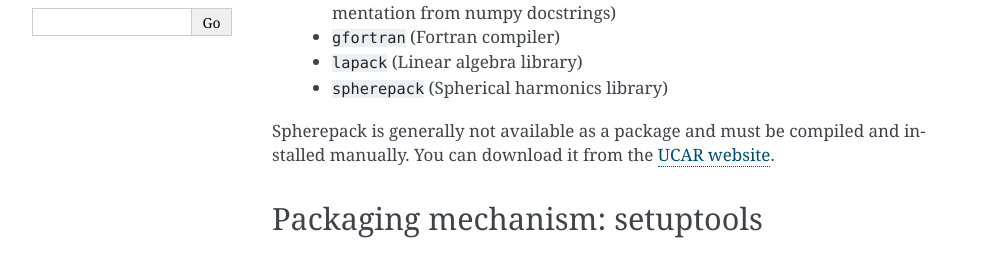
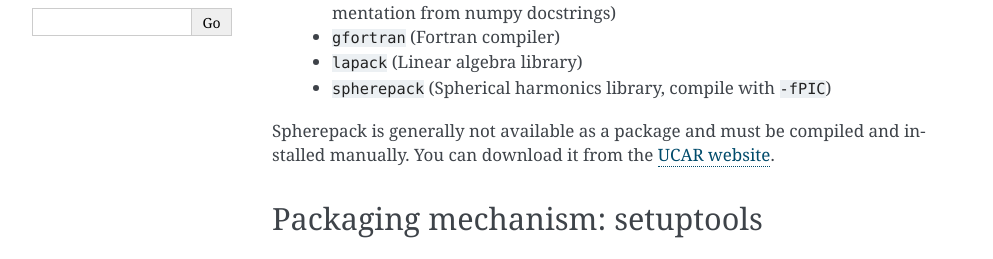
Before and after one commit to weathermanbarnes/wxlib, a Sphinx documentation site: the page built from doc/source/pkg.rst, in a window 1280 px wide. Shown: the part 471-730 px from the top of the page, without its empty margins (148-1141 px from the left). Built offline with Sphinx 7.4.7, drawn with Linux system fonts in a browser that asks for light colours; the version number could not be read and is left out.

Commit message:
Documentation fix: spherepack needs to be compiled with -fPIC

```diff
--- a/doc/source/pkg.rst
+++ b/doc/source/pkg.rst
@@ -17,7 +17,7 @@ Dynlib uses the following, freely available software.
  * ``sphinx-napoleon`` (python package for automatically generating API documentation from numpy docstrings)
  * ``gfortran`` (Fortran compiler)
  * ``lapack`` (Linear algebra library)
- * ``spherepack`` (Spherical harmonics library)
+ * ``spherepack`` (Spherical harmonics library, compile with ``-fPIC``)
 
 Spherepack is generally not available as a package and must be compiled and installed manually.
 You can download it from the `UCAR website <https://www2.cisl.ucar.edu/resources/legacy/spherepack>`_.
```
